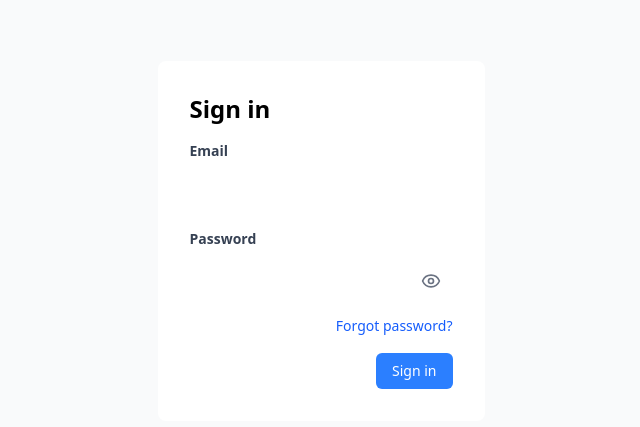
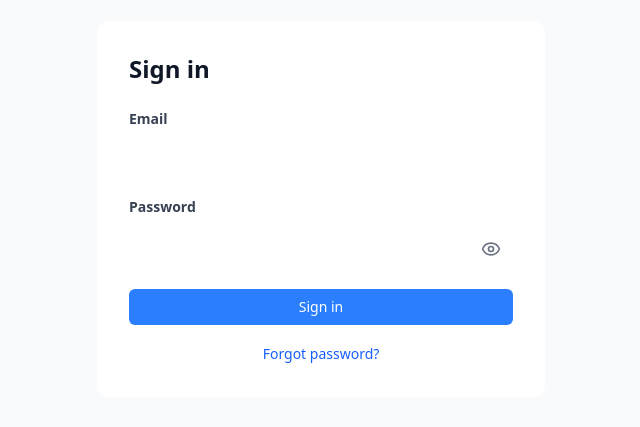
Before and after one commit to stevejj4/Registration-System-Frontend, a React (Vite) app: page /login in a window 1280 px wide. Shown: the part 191-618 px from the top of the page, without its empty margins (319-959 px from the left). Built offline with nearby package versions, Linux system fonts and the light colour scheme.

Commit message:
performance imrovement

```diff
--- a/src/app/App.tsx
+++ b/src/app/App.tsx
@@ -81,14 +81,7 @@ export default function App() {
   return (
     <Routes>
       <Route element={<PublicRoute />}>
-        <Route
-          path="/login"
-          element={
-            <div className="min-h-screen bg-gray-50 flex items-center justify-center px-4">
-              <Login />
-            </div>
-          }
-        />
+        <Route path="/login" element={<Login />} />
         <Route
           path="/forgot-password"
           element={
--- a/src/features/auth/Login.tsx
+++ b/src/features/auth/Login.tsx
@@ -33,13 +33,35 @@ export const Login: React.FC = () => {
   };
 
   return (
-    <div className="max-w-md mx-auto mt-16 bg-white p-8 rounded-lg shadow">
-      <h2 className="text-2xl font-semibold mb-4">Sign in</h2>
+    <div className="min-h-screen w-full grid md:grid-cols-2">
+      <aside
+        className="hidden md:flex flex-col justify-between p-10 lg:p-14 text-white"
+        style={{ backgroundColor: "var(--sidebar)" }}
+        aria-hidden="true"
+      >
+        <div className="max-w-lg">
+          <h1 className="text-3xl lg:text-4xl font-bold leading-tight tracking-tight">
+            SUN Welfare Management System
+          </h1>
+          <p className="mt-5 text-base lg:text-lg leading-relaxed text-white/90">
+            Welcome to the official welfare administration and registration
+            portal.
+          </p>
+        </div>
+
+        <p className="text-xs text-white/70">Authorized Personnel Only.</p>
+      </aside>
+
+      <div className="flex min-h-screen items-center justify-center bg-gray-50 px-4 py-10 sm:px-8">
+        <div className="w-full max-w-md bg-white p-8 sm:p-10 rounded-xl shadow-lg border border-gray-100">
+          <h2 className="text-2xl font-semibold text-gray-900 mb-6">Sign in</h2>
+
           {successMessage && (
             <p className="text-sm text-green-700 bg-green-50 border border-green-200 rounded-lg p-3 mb-4">
               {successMessage}
             </p>
           )}
+
           <form onSubmit={handleSubmit}>
             <div className="mb-3">
               <TextInput
@@ -52,7 +74,7 @@ export const Login: React.FC = () => {
                 disabled={loading}
               />
             </div>
-        <div className="mb-2">
+            <div className="mb-4">
               <PasswordInput
                 value={password}
                 onChange={(e) => setPassword(e.target.value)}
@@ -62,7 +84,11 @@ export const Login: React.FC = () => {
                 disabled={loading}
               />
             </div>
-        <div className="mb-4 text-right">
+            {error && <p className="text-red-600 text-sm mb-4">{error}</p>}
+            <Button type="submit" disabled={loading} className="w-full">
+              {loading ? "Signing in..." : "Sign in"}
+            </Button>
+            <div className="mt-4 text-center">
               <Link
                 to="/forgot-password"
                 className="text-sm text-blue-600 hover:text-blue-800 font-medium"
@@ -70,13 +96,9 @@ export const Login: React.FC = () => {
                 Forgot password?
               </Link>
             </div>
-        {error && <p className="text-red-600 text-sm mb-2">{error}</p>}
-        <div className="flex justify-end">
-          <Button type="submit" disabled={loading}>
-            {loading ? "Signing in..." : "Sign in"}
-          </Button>
+          </form>
         </div>
-      </form>
+      </div>
     </div>
   );
 };
```
Lines whose indentation alone changed are shown as unchanged.
